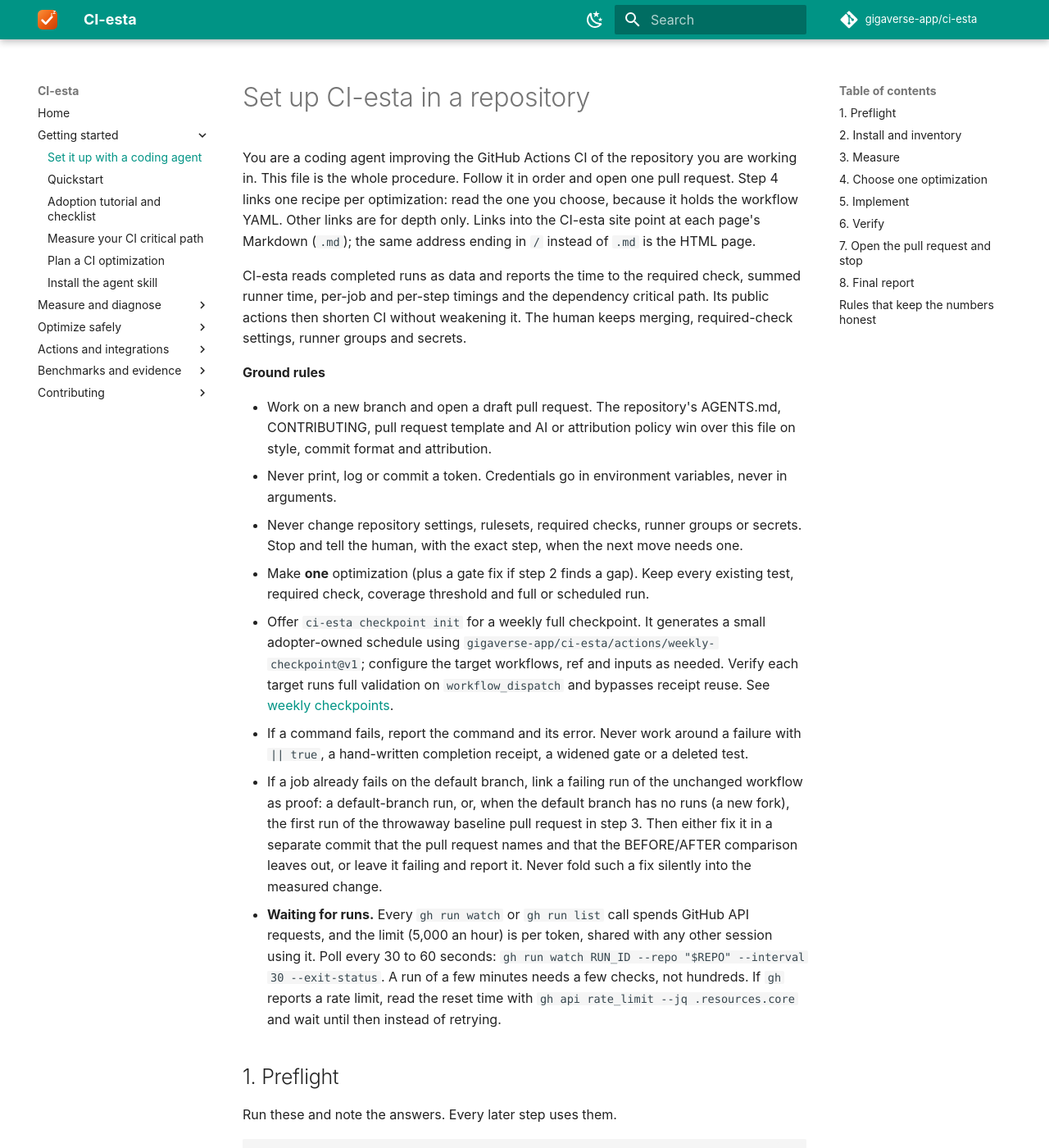
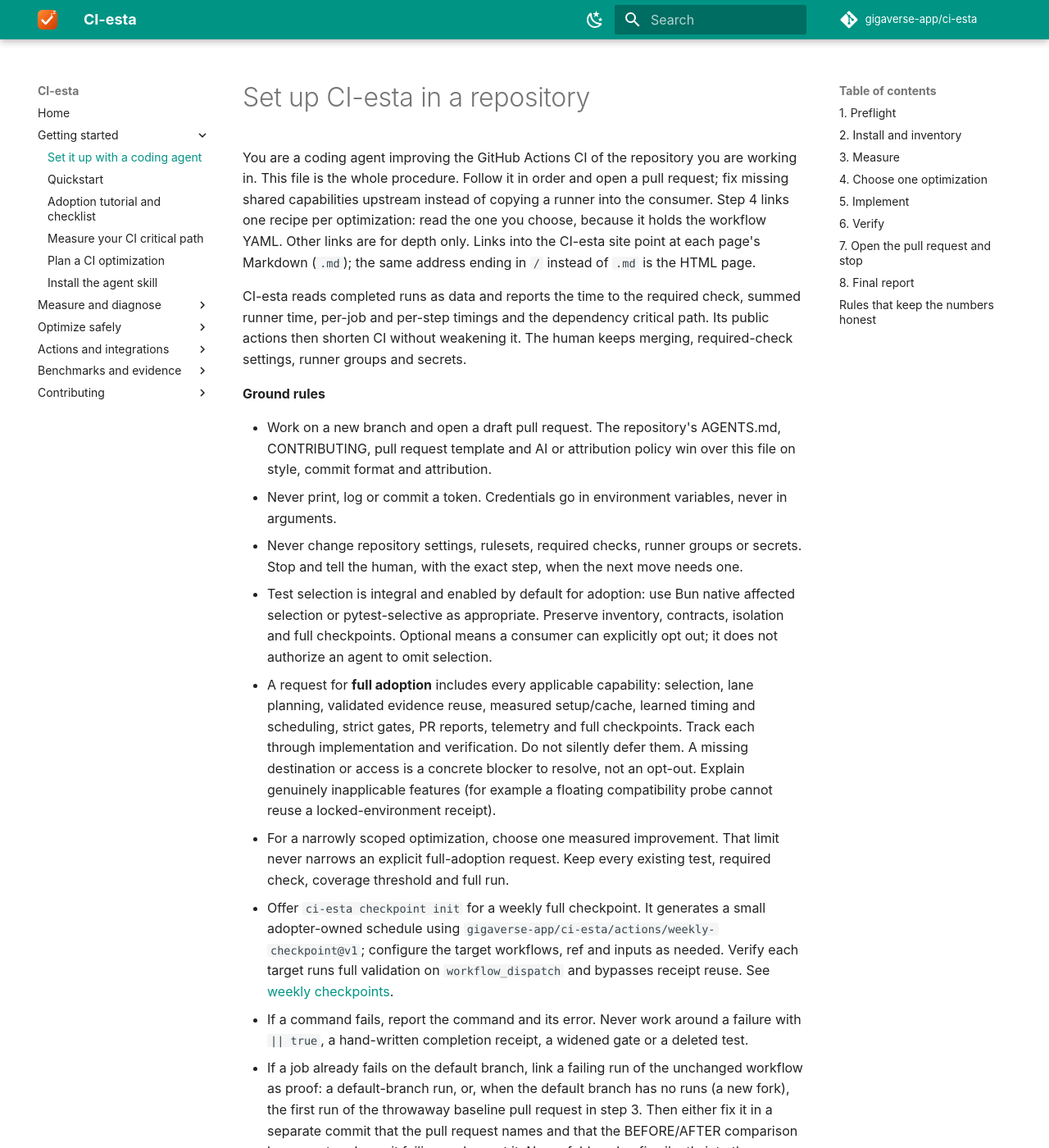
Before and after one commit to gigaverse-app/ci-esta, an MkDocs documentation site: the page built from skills/ci-esta/SKILL.md, in a window 1280 px wide and 1400 px high. Shown: the whole window at 82% size. Built offline with MkDocs 1.6.1 and Material for MkDocs 9.7.7, drawn with Linux system fonts in a browser that asks for light colours; comment, search, counter and statistics services are not loaded; some of the changed text lies outside the part shown.

Commit message:
docs(adoption): make selection and complete capability coverage the default

```diff
--- a/skills/ci-esta/SKILL.md
+++ b/skills/ci-esta/SKILL.md
@@ -7,7 +7,7 @@ license: Apache-2.0
 # Set up CI-esta in a repository
 
 You are a coding agent improving the GitHub Actions CI of the repository you are working in. This file is the whole
-procedure. Follow it in order and open one pull request. Step 4 links one recipe per optimization: read the one you
+procedure. Follow it in order and open a pull request; fix missing shared capabilities upstream instead of copying a runner into the consumer. Step 4 links one recipe per optimization: read the one you
 choose, because it holds the workflow YAML. Other links are for depth only. Links into the CI-esta site point at
 each page's Markdown (`.md`); the same address ending in `/` instead of `.md` is the HTML page.
 
@@ -22,8 +22,16 @@ human keeps merging, required-check settings, runner groups and secrets.
 - Never print, log or commit a token. Credentials go in environment variables, never in arguments.
 - Never change repository settings, rulesets, required checks, runner groups or secrets. Stop and tell the human,
   with the exact step, when the next move needs one.
-- Make **one** optimization (plus a gate fix if step 2 finds a gap). Keep every existing test, required check,
-  coverage threshold and full or scheduled run.
+- Test selection is integral and enabled by default for adoption: use Bun native affected selection or
+  pytest-selective as appropriate. Preserve inventory, contracts, isolation and full checkpoints. Optional
+  means a consumer can explicitly opt out; it does not authorize an agent to omit selection.
+- A request for **full adoption** includes every applicable capability: selection, lane planning, validated
+  evidence reuse, measured setup/cache, learned timing and scheduling, strict gates, PR reports, telemetry
+  and full checkpoints. Track each through implementation and verification. Do not silently defer them.
+  A missing destination or access is a concrete blocker to resolve, not an opt-out. Explain genuinely
+  inapplicable features (for example a floating compatibility probe cannot reuse a locked-environment receipt).
+- For a narrowly scoped optimization, choose one measured improvement. That limit never narrows an
+  explicit full-adoption request. Keep every existing test, required check, coverage threshold and full run.
 - Offer `ci-esta checkpoint init` for a weekly full checkpoint. It generates a small adopter-owned schedule
   using `gigaverse-app/ci-esta/actions/weekly-checkpoint@v1`; configure the target workflows, ref and inputs
   as needed. Verify each target runs full validation on `workflow_dispatch` and bypasses receipt reuse.
@@ -233,7 +241,7 @@ trial), so time to `GATE` can grow by a few seconds while runner seconds fall. P
 fall and the median time to `GATE` stays inside the old layout's same-head range. Report both numbers either way,
 including a small gate-time cost.
 
-*Check:* one row chosen, with the report numbers that justify it.
+*Check:* selection is active by default; the requested capability inventory is implemented and verified, or has explicit concrete blockers. For a narrow optimization, identify the measured change.
 
 ## 5. Implement
 
@@ -310,7 +318,7 @@ jobs:
   repository already uses for it, SHA or tag; only the CI-esta action stays `@v1`. If the repository runs zizmor, add
   `# zizmor: ignore[dangerous-triggers]` above `workflow_run` with that reason. Post PR comments
   (`post-sticky: 'true'`, `pull-requests: write`) only if the human asks for them.
-- Never add a sticky comment, external telemetry, evidence reuse or selection the task did not choose.
+- Full adoption selects the applicable capabilities above. For narrower reporting-only tasks, keep the requested scope. Do not reinterpret full adoption as reporting-only.
 
 *Check:* the repository's own workflow linters pass (`actionlint`, `zizmor` or pre-commit, whichever it uses), and
 `ci-esta check-workflow --workflow .github/workflows/FILE.yml --gate 'GATE'` passes. Run it after the gate exists.
```
Also changed, not shown: README.md (+3 -0 lines), docs/quickstart.md (+3 -0 lines), docs/tutorials/adoption-checklist.md (+12 -5 lines).
